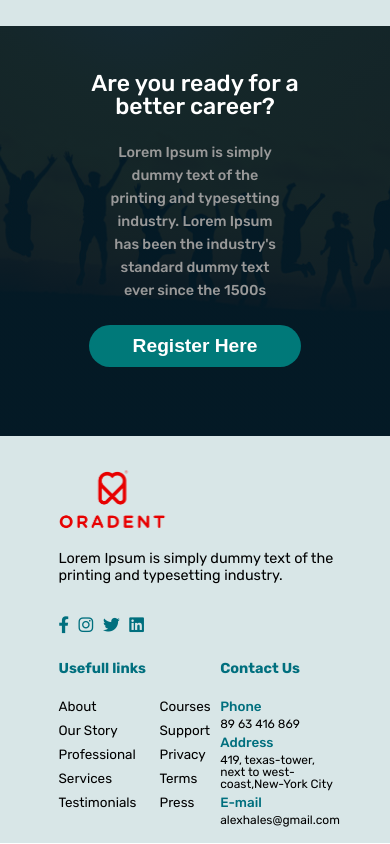
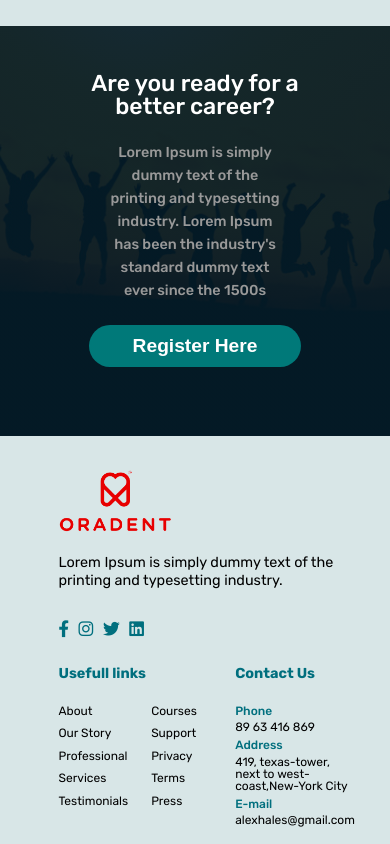
Before and after one commit to Vangari2172/css-template, a React (Create React App) app: page / in a window 390 px wide. Shown: the part 2683-3527 px from the top of the page. Built offline with nearby package versions, Linux system fonts and the light colour scheme.

Commit message:
messghfgfdstjage

```diff
--- a/src/css/mediaQueries/MediaQueries.css
+++ b/src/css/mediaQueries/MediaQueries.css
@@ -140,7 +140,7 @@
   .footer .grid--3-cols {
     grid-template-columns: 1fr 1fr;
     row-gap: 4rem;
-    column-gap: 2rem;
+    column-gap: 8rem;
   }
   .footer-link {
     grid-column: 1/-1;
@@ -161,7 +161,7 @@
   }
   .contact .footer-para,
   .usefull-link .flex ul li {
-    font-size: 2.8rem;
+    font-size: 2.5rem;
   }
 
   .contact .footer-des {
```
